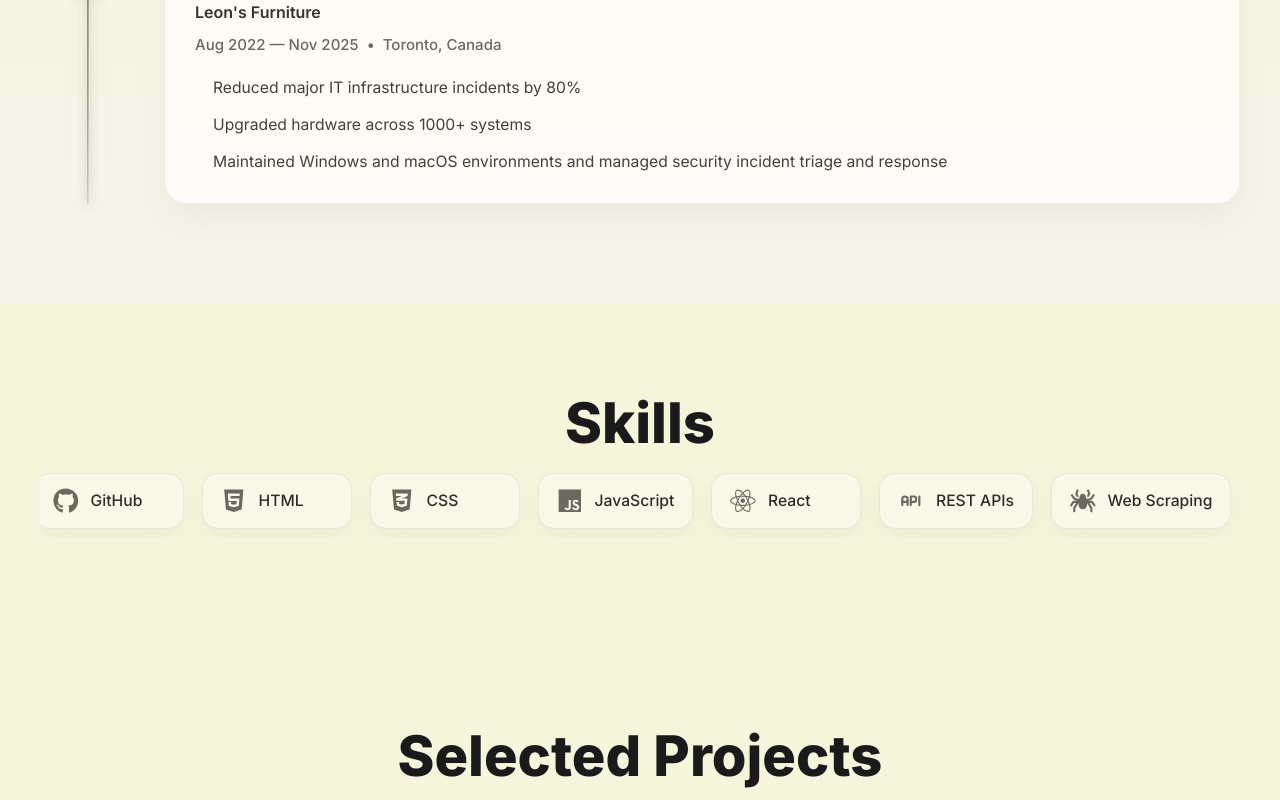
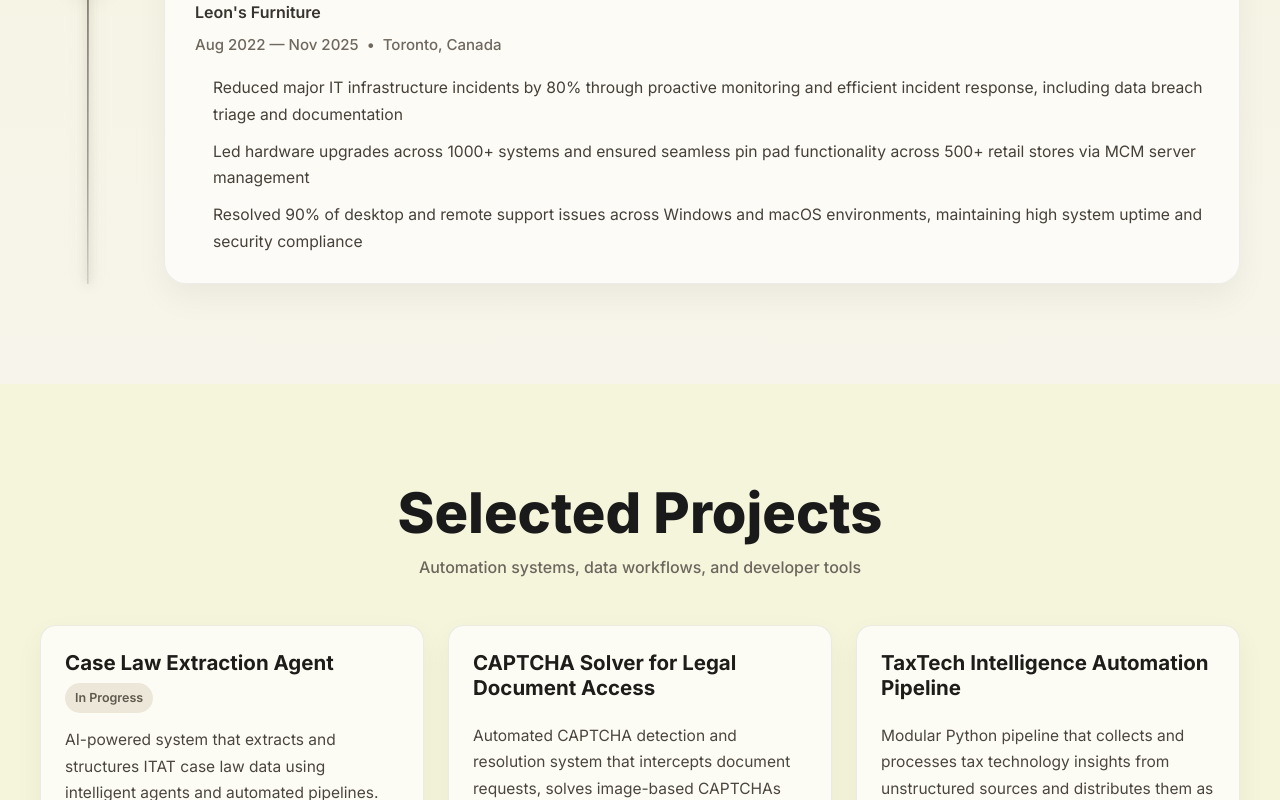
Before and after one commit to bunny-shinchan/react-portfolio, a React (Vite) app: page / in a window 1280 px wide. Shown: the part 2340-3140 px from the top of the page. Built offline with nearby package versions, Linux system fonts and the light colour scheme.

Commit message:
fix: reorder Skills component in App.jsx and enhance experience descriptions in Experience.jsx for clarity and detail

```diff
--- a/src/App.jsx
+++ b/src/App.jsx
@@ -17,8 +17,8 @@ function App() {
       <Hero />
       <About />
       <Experience />
+      <Projects />
       <Skills />
-      <Projects />
       <Contact />
       <Footer />
       <Analytics />
--- a/src/components/Experience/Experience.jsx
+++ b/src/components/Experience/Experience.jsx
@@ -27,11 +27,11 @@ const experiences = [
   logo: leonsLogo,
   fallback: "L",
   points: [
-      "Reduced major IT infrastructure incidents by 80%",
-      "Upgraded hardware across 1000+ systems",
-      "Maintained Windows and macOS environments and managed security incident triage and response",
+    "Reduced major IT infrastructure incidents by 80% through proactive monitoring and efficient incident response, including data breach triage and documentation",
+    "Led hardware upgrades across 1000+ systems and ensured seamless pin pad functionality across 500+ retail stores via MCM server management",
+    "Resolved 90% of desktop and remote support issues across Windows and macOS environments, maintaining high system uptime and security compliance",
   ],
-  },
+}
 ];
 
 const Experience = () => {
```
Lines whose indentation alone changed are shown as unchanged.
